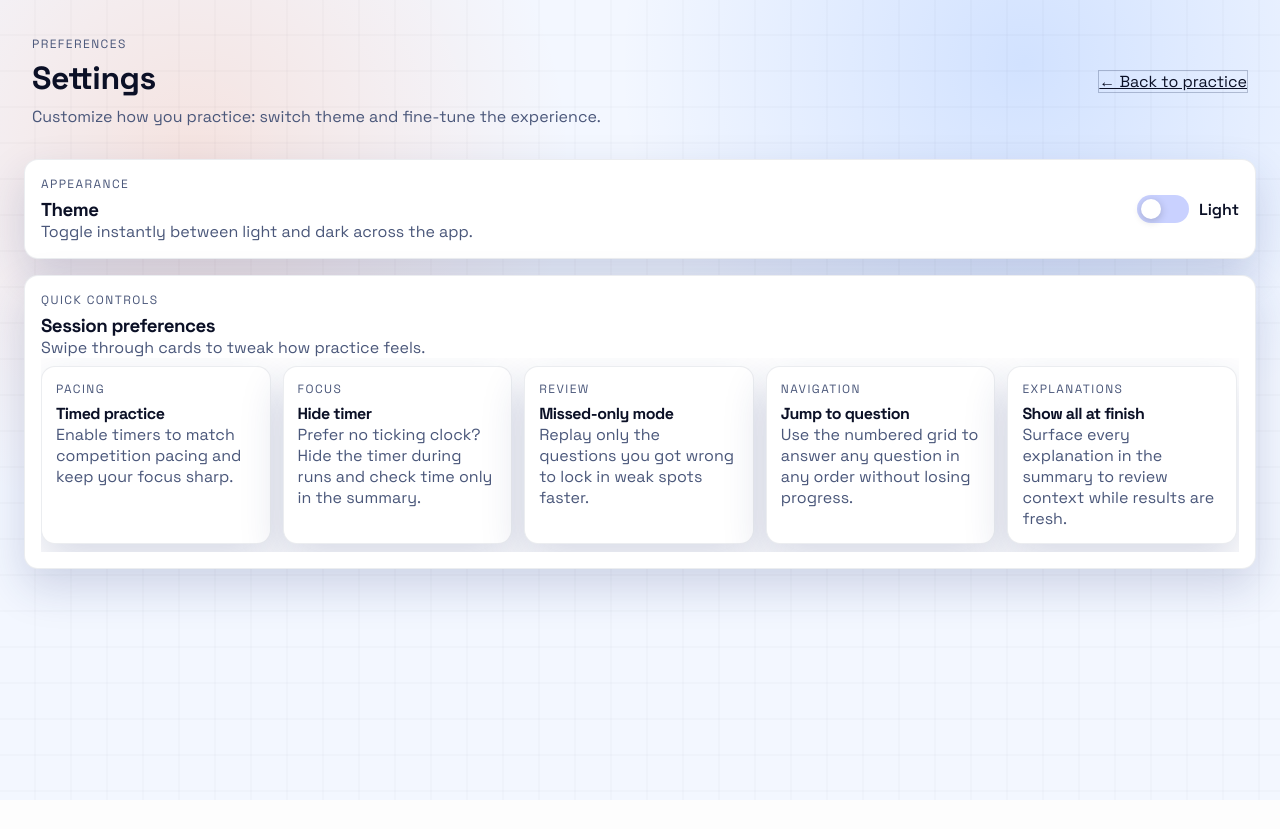
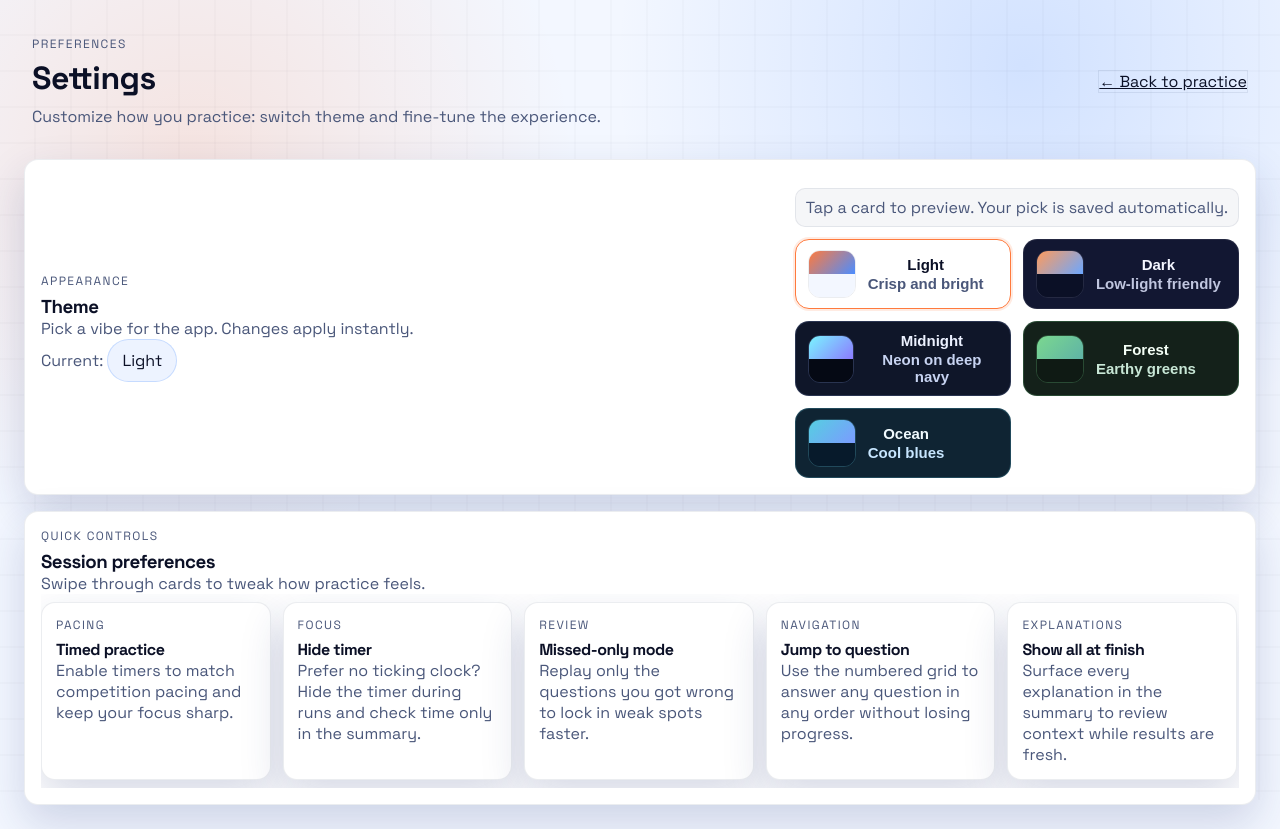
Before and after one commit to Yetval1234556/Deca_Practice_App, a Flask app: page /settings in a window 1280 px wide. Before the commit the page ends 800 px from the top, so only its background shows below. Run offline with Flask 3, Linux system fonts and the light colour scheme.

Commit message:
Enhance theme picker and readability

```diff
--- a/static/settings.js
+++ b/static/settings.js
@@ -2,24 +2,33 @@ document.addEventListener("DOMContentLoaded", () => {
   if (window.Theme && typeof window.Theme.init === "function") {
     window.Theme.init();
   }
-  const toggle = document.getElementById("theme-toggle");
   const label = document.getElementById("theme-label");
+  const themeButtons = Array.from(document.querySelectorAll("[data-theme-option]"));
+  const prettyNames = {
+    light: "Light",
+    dark: "Dark",
+    midnight: "Midnight",
+    forest: "Forest",
+    ocean: "Ocean",
+  };
 
   function updateLabel(theme) {
     if (label) {
-      label.textContent = theme === "dark" ? "Dark" : "Light";
+      label.textContent = prettyNames[theme] || "Light";
     }
-    if (toggle) {
-      toggle.checked = theme === "dark";
-    }
+    themeButtons.forEach((btn) => {
+      const isActive = btn.dataset.theme === theme;
+      btn.classList.toggle("active", isActive);
+      btn.setAttribute("aria-pressed", isActive ? "true" : "false");
+    });
   }
 
   const initial = window.Theme ? window.Theme.get() : "light";
   updateLabel(initial);
 
-  if (toggle) {
-    toggle.addEventListener("change", () => {
-      const nextTheme = toggle.checked ? "dark" : "light";
+  themeButtons.forEach((btn) => {
+    btn.addEventListener("click", () => {
+      const nextTheme = btn.dataset.theme || "light";
       if (window.Theme && typeof window.Theme.apply === "function") {
         window.Theme.apply(nextTheme);
       } else {
@@ -27,5 +36,5 @@ document.addEventListener("DOMContentLoaded", () => {
       }
       updateLabel(nextTheme);
     });
-  }
+  });
 });
--- a/static/style.css
+++ b/static/style.css
@@ -10,6 +10,15 @@
   --warning: #f6c177;
   --radius: 14px;
   --shadow: 0 18px 44px rgba(35, 51, 115, 0.18);
+  --question-text: #0b1026;
+  --panel-border: rgba(12, 26, 70, 0.08);
+  --muted-surface: rgba(12, 26, 70, 0.04);
+  --muted-surface-strong: rgba(12, 26, 70, 0.08);
+  --scroll-thumb: rgba(12, 26, 70, 0.18);
+  --control-bg: #eef2ff;
+  --dot-bg: #e6f2ff;
+  --dot-border: rgba(12, 26, 70, 0.14);
+  --dot-answered: #eef2ff;
   font-family: 'Space Grotesk', 'Segoe UI', sans-serif;
 }
 
@@ -23,6 +32,78 @@
   --danger: #ff6b81;
   --warning: #f6c177;
   --shadow: 0 14px 38px rgba(0, 0, 0, 0.4);
+  --question-text: #e4e8f5;
+  --panel-border: rgba(255, 255, 255, 0.08);
+  --muted-surface: rgba(255, 155, 92, 0.08);
+  --muted-surface-strong: rgba(255, 255, 255, 0.08);
+  --scroll-thumb: rgba(255, 255, 255, 0.18);
+  --control-bg: #1f2748;
+  --dot-bg: rgba(255, 155, 92, 0.18);
+  --dot-border: rgba(255, 155, 92, 0.8);
+  --dot-answered: rgba(255, 155, 92, 0.2);
+}
+
+[data-theme="midnight"] {
+  --bg: #070c19;
+  --card: #0f1629;
+  --muted: #c7d3f1;
+  --text: #ecf1ff;
+  --accent: #6cd4e6;
+  --accent-2: #7a8bff;
+  --danger: #ff7894;
+  --warning: #f0d68c;
+  --shadow: 0 16px 40px rgba(0, 0, 0, 0.4);
+  --question-text: #dbe4ff;
+  --panel-border: rgba(124, 146, 206, 0.24);
+  --muted-surface: rgba(122, 139, 255, 0.08);
+  --muted-surface-strong: rgba(124, 146, 206, 0.3);
+  --scroll-thumb: rgba(124, 146, 206, 0.35);
+  --control-bg: #121c33;
+  --dot-bg: rgba(124, 146, 206, 0.22);
+  --dot-border: rgba(124, 146, 206, 0.75);
+  --dot-answered: rgba(124, 146, 206, 0.16);
+}
+
+[data-theme="forest"] {
+  --bg: #0c160f;
+  --card: #14211a;
+  --muted: #c8e7d6;
+  --text: #f4fff6;
+  --accent: #6fcd87;
+  --accent-2: #4f9c8c;
+  --danger: #ff8a8a;
+  --warning: #e8d987;
+  --shadow: 0 16px 40px rgba(5, 20, 13, 0.5);
+  --question-text: #d9f1e2;
+  --panel-border: rgba(111, 205, 135, 0.24);
+  --muted-surface: rgba(79, 156, 140, 0.12);
+  --muted-surface-strong: rgba(111, 205, 135, 0.32);
+  --scroll-thumb: rgba(126, 196, 151, 0.38);
+  --control-bg: #182820;
+  --dot-bg: rgba(126, 196, 151, 0.2);
+  --dot-border: rgba(126, 196, 151, 0.75);
+  --dot-answered: rgba(126, 196, 151, 0.14);
+}
+
+[data-theme="ocean"] {
+  --bg: #081723;
+  --card: #0f2433;
+  --muted: #c7e6ff;
+  --text: #f1fbff;
+  --accent: #5ec2d9;
+  --accent-2: #6e91ff;
+  --danger: #ff7a9a;
+  --warning: #f0d17b;
+  --shadow: 0 16px 40px rgba(6, 18, 32, 0.45);
+  --question-text: #d6efff;
+  --panel-border: rgba(94, 194, 217, 0.24);
+  --muted-surface: rgba(94, 194, 217, 0.1);
+  --muted-surface-strong: rgba(94, 194, 217, 0.28);
+  --scroll-thumb: rgba(110, 145, 255, 0.35);
+  --control-bg: #132b3d;
+  --dot-bg: rgba(94, 194, 217, 0.2);
+  --dot-border: rgba(94, 194, 217, 0.72);
+  --dot-answered: rgba(94, 194, 217, 0.14);
 }
 
 * { box-sizing: border-box; }
@@ -43,6 +124,27 @@ body {
   background:
     radial-gradient(circle at 12% 18%, rgba(255, 155, 92, 0.12), transparent 30%),
     radial-gradient(circle at 80% 12%, rgba(108, 167, 255, 0.18), transparent 32%),
+    var(--bg);
+}
+
+[data-theme="midnight"] body {
+  background:
+    radial-gradient(circle at 14% 18%, rgba(124, 146, 206, 0.15), transparent 32%),
+    radial-gradient(circle at 78% 12%, rgba(122, 139, 255, 0.14), transparent 32%),
+    var(--bg);
+}
+
+[data-theme="forest"] body {
+  background:
+    radial-gradient(circle at 16% 20%, rgba(126, 196, 151, 0.12), transparent 32%),
+    radial-gradient(circle at 82% 10%, rgba(111, 205, 135, 0.14), transparent 32%),
+    var(--bg);
+}
+
+[data-theme="ocean"] body {
+  background:
+    radial-gradient(circle at 14% 20%, rgba(94, 194, 217, 0.15), transparent 32%),
+    radial-gradient(circle at 80% 12%, rgba(110, 145, 255, 0.14), transparent 32%),
     var(--bg);
 }
 
@@ -112,15 +214,75 @@ code { background: rgba(255, 255, 255, 0.06); padding: 2px 6px; border-radius: 6
 
 .panel {
   background: var(--card);
-  border: 1px solid rgba(12, 26, 70, 0.08);
+  border: 1px solid var(--panel-border);
   border-radius: var(--radius);
   padding: 16px;
   box-shadow: var(--shadow);
 }
 
-[data-theme="dark"] .panel {
-  border-color: rgba(255, 255, 255, 0.06);
+.theme-grid {
+  display: grid;
+  grid-template-columns: repeat(auto-fit, minmax(180px, 1fr));
+  gap: 12px;
+  margin-top: 12px;
 }
+
+.theme-helper {
+  grid-column: 1 / -1;
+  padding: 8px 10px;
+  background: var(--muted-surface);
+  border: 1px solid var(--muted-surface-strong);
+  border-radius: 10px;
+}
+
+.theme-card {
+  width: 100%;
+  display: flex;
+  align-items: center;
+  gap: 12px;
+  padding: 10px 12px;
+  border-radius: var(--radius);
+  border: 1px solid var(--panel-border);
+  background: var(--card);
+  color: var(--text);
+  cursor: pointer;
+  transition: transform 0.15s ease, box-shadow 0.2s ease, border-color 0.15s ease;
+}
+
+.theme-card .muted { margin-top: 2px; }
+.theme-card strong { display: block; color: var(--text); }
+
+.theme-card:hover { transform: translateY(-2px); box-shadow: var(--shadow); }
+.theme-card:focus { outline: 2px solid var(--accent); outline-offset: 2px; }
+.theme-card.active { border-color: var(--accent); box-shadow: 0 0 0 2px rgba(255, 122, 61, 0.15); }
+
+.swatch {
+  display: grid;
+  grid-template-rows: 1fr 1fr;
+  width: 48px;
+  height: 48px;
+  border-radius: 12px;
+  overflow: hidden;
+  border: 1px solid var(--panel-border);
+}
+
+.swatch-accent { width: 100%; height: 100%; }
+.swatch-bg { width: 100%; height: 100%; }
+
+[data-theme-preview="light"] .swatch-accent { background: linear-gradient(135deg, #ff7a3d, #4c8dff); }
+[data-theme-preview="light"] .swatch-bg { background: #f3f7ff; }
+
+[data-theme-preview="dark"] .swatch-accent { background: linear-gradient(135deg, #ff9b5c, #6ca7ff); }
+[data-theme-preview="dark"] .swatch-bg { background: #0b1026; }
+
+[data-theme-preview="midnight"] .swatch-accent { background: linear-gradient(135deg, #7af5ff, #8c7bff); }
+[data-theme-preview="midnight"] .swatch-bg { background: #050914; }
+
+[data-theme-preview="forest"] .swatch-accent { background: linear-gradient(135deg, #7bd88f, #5fb3a6); }
+[data-theme-preview="forest"] .swatch-bg { background: #0f1a14; }
+
+[data-theme-preview="ocean"] .swatch-accent { background: linear-gradient(135deg, #56cfe1, #7b9bff); }
+[data-theme-preview="ocean"] .swatch-bg { background: #071a2b; }
 
 .panel-header {
   display: flex;
@@ -368,13 +501,10 @@ button {
 }
 
 .primary { background: var(--accent); color: #0b1026; }
-.secondary { background: #eef2ff; color: var(--text); }
-.ghost { background: transparent; color: var(--text); border: 1px solid rgba(12, 26, 70, 0.24); }
+.secondary { background: var(--control-bg); color: var(--text); border: 1px solid var(--panel-border); }
+.ghost { background: transparent; color: var(--text); border: 1px solid var(--panel-border); }
 .danger { background: var(--danger); color: #ffffff; }
 .small-btn { padding: 6px 10px; font-size: 13px; }
-
-[data-theme="dark"] .secondary { background: #1f2748; }
-[data-theme="dark"] .ghost { border-color: rgba(255, 255, 255, 0.2); }
 
 .feedback {
   margin-top: 10px;
--- a/static/theme.js
+++ b/static/theme.js
@@ -1,8 +1,10 @@
 (function () {
   const KEY = "deca-theme";
+  const THEMES = ["light", "dark", "midnight", "forest", "ocean"];
 
   function applyTheme(value) {
-    const theme = value === "dark" ? "dark" : "light";
+    const normalized = typeof value === "string" ? value.toLowerCase() : "";
+    const theme = THEMES.includes(normalized) ? normalized : "light";
     document.documentElement.setAttribute("data-theme", theme);
     try {
       localStorage.setItem(KEY, theme);
@@ -13,8 +15,9 @@
   }
 
   function currentTheme() {
+    const cached = localStorage.getItem(KEY);
+    if (THEMES.includes(cached)) return cached;
     return (
-      localStorage.getItem(KEY) ||
       document.documentElement.getAttribute("data-theme") ||
       (window.matchMedia && window.matchMedia("(prefers-color-scheme: dark)").matches ? "dark" : "light")
     );
@@ -28,6 +31,7 @@
     apply: applyTheme,
     init: initTheme,
     get: currentTheme,
+    list: () => [...THEMES],
   };
 
   initTheme();
--- a/templates/settings.html
+++ b/templates/settings.html
@@ -7,7 +7,8 @@
   <script>
     (function () {
       const saved = localStorage.getItem("deca-theme");
-      if (saved === "dark" || saved === "light") {
+      const allowed = ["light", "dark", "midnight", "forest", "ocean"];
+      if (allowed.includes(saved)) {
         document.documentElement.setAttribute("data-theme", saved);
       }
     })();
@@ -34,13 +35,62 @@
         <div>
           <p class="eyebrow">Appearance</p>
           <h3>Theme</h3>
-          <p class="muted small">Toggle instantly between light and dark across the app.</p>
+          <p class="muted small">Pick a vibe for the app. Changes apply instantly.</p>
+          <p class="muted small">Current: <span class="pill inline" id="theme-label">Light</span></p>
         </div>
-        <label class="toggle">
-          <input type="checkbox" id="theme-toggle">
-          <span class="slider"></span>
-          <span class="toggle-label" id="theme-label">Light</span>
-        </label>
+        <div class="theme-grid" id="theme-options" role="group" aria-label="Theme choices">
+          <div class="theme-helper muted small">Tap a card to preview. Your pick is saved automatically.</div>
+          <button class="theme-card" type="button" data-theme-option data-theme="light">
+            <span class="swatch" data-theme-preview="light">
+              <span class="swatch-accent"></span>
+              <span class="swatch-bg"></span>
+            </span>
+            <div>
+              <strong>Light</strong>
+              <p class="muted small">Crisp and bright</p>
+            </div>
+          </button>
+          <button class="theme-card" type="button" data-theme-option data-theme="dark">
+            <span class="swatch" data-theme-preview="dark">
+              <span class="swatch-accent"></span>
+              <span class="swatch-bg"></span>
+            </span>
+            <div>
+              <strong>Dark</strong>
+              <p class="muted small">Low-light friendly</p>
+            </div>
+          </button>
+          <button class="theme-card" type="button" data-theme-option data-theme="midnight">
+            <span class="swatch" data-theme-preview="midnight">
+              <span class="swatch-accent"></span>
+              <span class="swatch-bg"></span>
+            </span>
+            <div>
+              <strong>Midnight</strong>
+              <p class="muted small">Neon on deep navy</p>
+            </div>
+          </button>
+          <button class="theme-card" type="button" data-theme-option data-theme="forest">
+            <span class="swatch" data-theme-preview="forest">
+              <span class="swatch-accent"></span>
+              <span class="swatch-bg"></span>
+            </span>
+            <div>
+              <strong>Forest</strong>
+              <p class="muted small">Earthy greens</p>
+            </div>
+          </button>
+          <button class="theme-card" type="button" data-theme-option data-theme="ocean">
+            <span class="swatch" data-theme-preview="ocean">
+              <span class="swatch-accent"></span>
+              <span class="swatch-bg"></span>
+            </span>
+            <div>
+              <strong>Ocean</strong>
+              <p class="muted small">Cool blues</p>
+            </div>
+          </button>
+        </div>
       </div>
     </section>
 
```
Also changed, not shown: other parts of static/style.css (+30 -69 lines).
